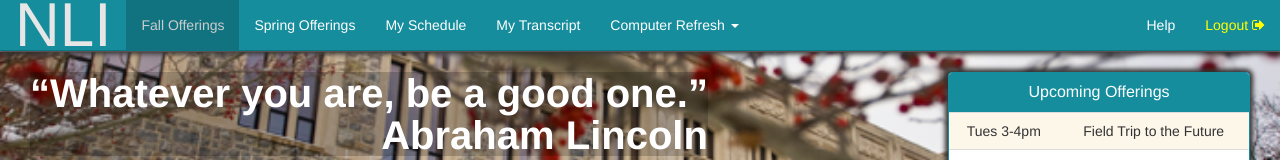
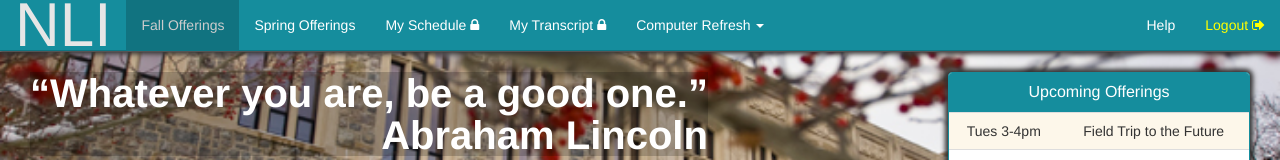
Before and after one commit to Networked-Learning-Initiatives/enrollment-frontend, a website: page app/index.html in a window 1280 px wide. Shown: the top 160 px of the page. Drawn offline with Linux system fonts and the light colour scheme; files that its build step writes are made by us from their sources.

Commit message:
add locks to my* links

```diff
--- a/app/index.html
+++ b/app/index.html
@@ -46,8 +46,8 @@
           <ul class="nav navbar-nav">
             <li ng-class="{active:isActive('fall')}"><a href="#/offerings/2014/fall">Fall Offerings</a></li>
             <li ng-class="{active:isActive('spring')}"><a href="#/offerings/2015/spring">Spring Offerings</a></li>
-            <li ng-class="{active:isActive('schedule')}"><a href="#/schedule">My Schedule</a></li>
-            <li ng-class="{active:isActive('transcript')}"><a href="#/transcript">My Transcript</a></li>
+            <li ng-class="{active:isActive('schedule')}"><a href="#/schedule">My Schedule <i class="fa fa-lock"></i></a></li>
+            <li ng-class="{active:isActive('transcript')}"><a href="#/transcript">My Transcript <i class="fa fa-lock"></i></a></li>
             <li class="dropdown" ng-class="{active:isActive('computer')}">
               <a class="dropdown-toggle" data-toggle="dropdown">Computer Refresh <b class="caret"></b></a>
               <ul class="dropdown-menu">
```
